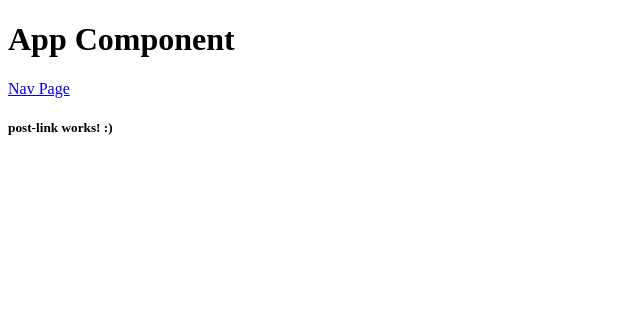
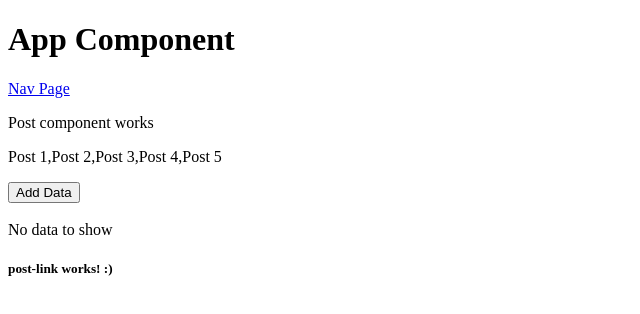
Before and after one commit to Tkumar02/angTut, an Angular app: page /post-list in a window 1280 px wide. Shown: the top 314 px of the page, without its empty margins (0-640 px from the left). Built offline with nearby package versions, Linux system fonts and the light colour scheme.

Commit message:
ng-tempaltes for and if

```diff
--- a/src/app/app.component.html
+++ b/src/app/app.component.html
@@ -1,3 +1,4 @@
 <h1>App Component</h1>
 <a href="nav">Nav Page</a>
+<app-post></app-post>
 <router-outlet></router-outlet>
--- a/src/app/post/post.component.html
+++ b/src/app/post/post.component.html
@@ -1 +1,18 @@
 <p>Post component works</p>
+<p>{{postArray}}</p>
+
+<div>
+<button (click)="addPost()"> Add Data </button>
+</div><br>
+
+<div *ngIf="postObject.length>0; then data else noData"></div>
+
+<ng-template #data>
+    <ul>
+        <li *ngFor="let post of postObject; let i=index">{{post.title}} -- <button (click)="deletePost(i)">Delete</button></li>
+    </ul>
+</ng-template>
+
+<ng-template #noData>
+    No data to show
+</ng-template>
--- a/src/app/post/post.component.ts
+++ b/src/app/post/post.component.ts
@@ -6,5 +6,20 @@ import { Component } from '@angular/core';
   styleUrls: ['./post.component.css']
 })
 export class PostComponent {
+  postArray: Array<string> = ['Post 1','Post 2','Post 3','Post 4', 'Post 5']
+  postObject: Array<any> = []
 
+  lastPost: number = 0
+  newTitle: string = ''
+
+  addPost(){
+    this.lastPost = this.postObject.length + 1
+    this.newTitle = 'Post ' + this.lastPost
+    this.postObject.push({title:this.newTitle, id:this.lastPost})
+  }
+  deletePost(i:number){
+    console.log(i,'this is i')
+    this.postObject.splice(i,1)
+    console.log(this.postObject.length, 'length')
+  }
 }
```
